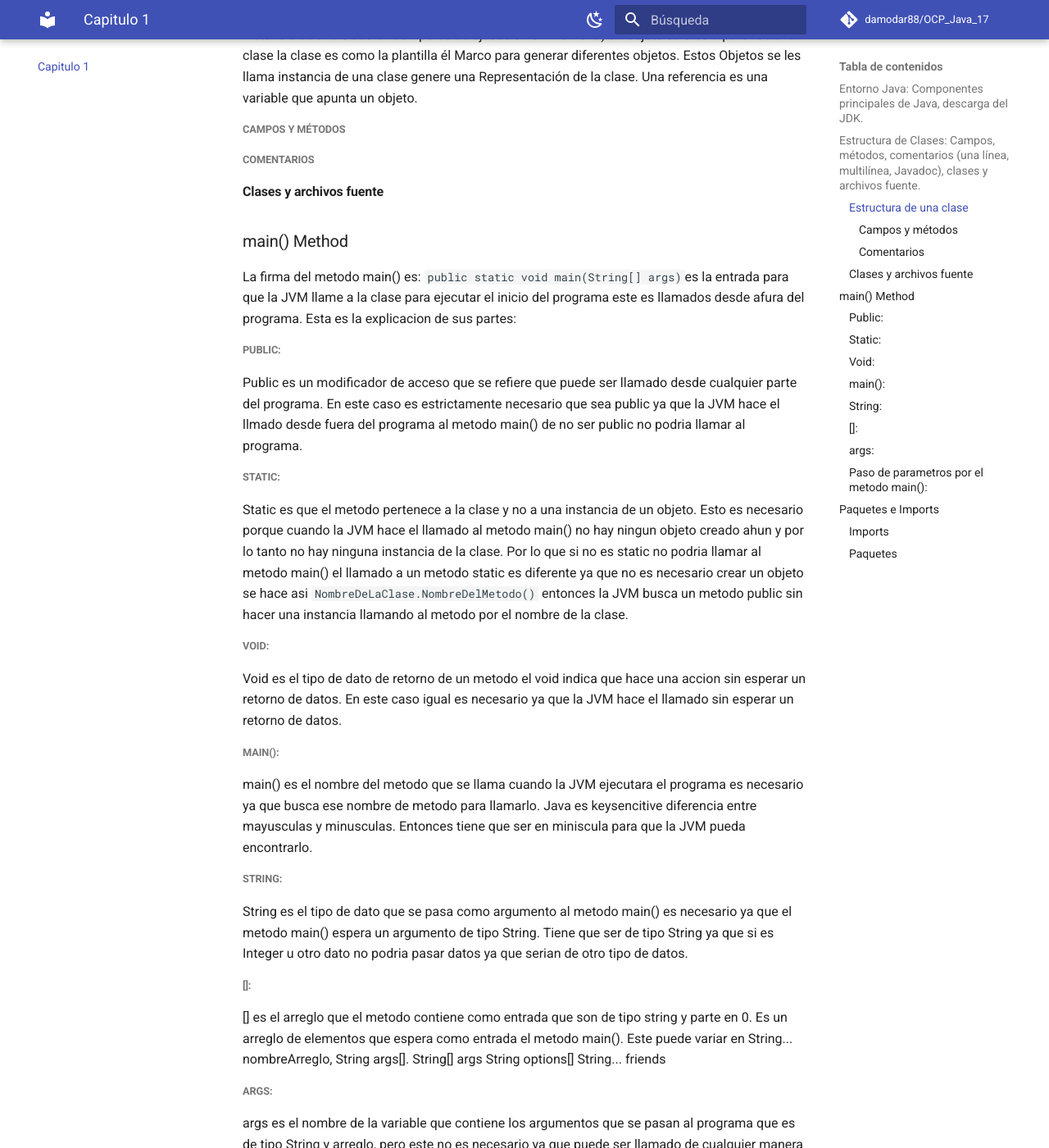
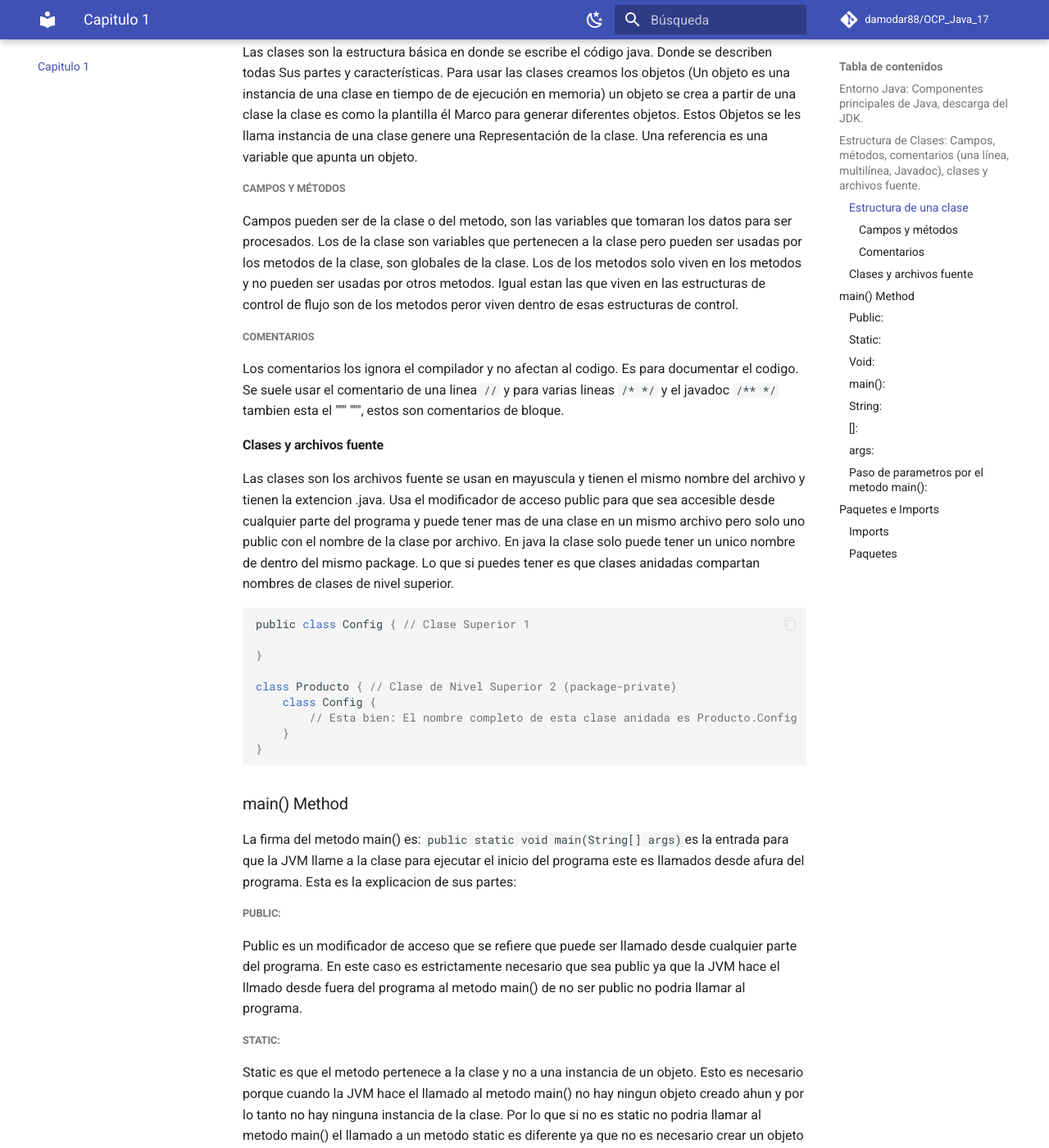
Before and after one commit to damodar88/OCP_Java_17, an MkDocs documentation site: the page built from docs/Chapter_1.md, in a window 1280 px wide and 1400 px high, scrolled down 2070 px. Shown: the whole window at 82% size. Built offline with MkDocs 1.6.1 and Material for MkDocs 9.7.7, drawn with Linux system fonts in a browser that asks for light colours; comment, search, counter and statistics services are not loaded; some of the changed text lies outside the part shown.

Commit message:
doc: Add description clas and estructure

````diff
--- a/docs/Chapter_1.md
+++ b/docs/Chapter_1.md
@@ -1,4 +1,4 @@
-# Capítulo 1: Building Blocks (Fundamentos) #
+Capítulo 1: Building Blocks (Fundamentos)
 
 - Entorno Java: Componentes principales de Java, descarga del JDK.
 - Estructura de Clases: Campos, métodos, comentarios (una línea, multilínea, Javadoc).
@@ -6,60 +6,70 @@
 - Paquetes e Imports: Declaraciones de paquetes, import (con y sin comodines *), conflictos de nombres, java.lang
   (importación automática), creación de paquetes, compilación y ejecución con paquetes y JARs.
 - Orden de Elementos en una Clase: Orden de las declaraciones (package, import, clase).
-    - Variables:Tipos Primitivos: Los ocho tipos primitivos de Java (byte, short, int, long, float, double, boolean,
-      char), sus tamaños y rangos. Sufijos para float (f) y long (l).
-    - Clases Wrapper: Clases objeto correspondientes a los primitivos (Integer, Boolean, etc.), métodos valueOf(),
-      métodos *Value() (ej., intValue()), pérdida de precisión.
-    - Strings: Inmutabilidad, concatenación (+), literales de cadena, bloques de texto (comillas triples """),
-      caracteres de escape (\n, \t, \"), strip(), trim(), indent(), translateEscapes(), String.format() y formatted(),
-      símbolos de formato (%s, %d, %f, %n), banderas de formato.
-    - StringBuilder: Mutabilidad, métodos append(), insert(), delete(), reverse().
-    - Identificadores: Reglas para nombres de variables, métodos y clases (letras, números, _, $, no pueden empezar con
-      números, no pueden ser _ individualmente, palabras reservadas).
-    - Declaración Múltiple: Declarar múltiples variables del mismo tipo en una sola línea.
-    - Inicialización de Variables:Variables Locales: Deben ser inicializadas explícitamente.
-    - Variables de Instancia y Clase: Reciben valores por defecto (0 para números, false para booleans, null para
-      referencias).
-    - Var (Inferencia de Tipo de Variable Local): Solo para variables locales, el tipo es inferido en tiempo de
-      compilación, no cambia en tiempo de ejecución. No se puede usar con parámetros de método, variables de instancia
-      o variables de clase.
-    - Alcance de Variables (Scope):Variables Locales: En el ámbito del bloque donde se declaran.
-    - Variables de Instancia: Disponibles durante toda la vida del objeto.
-    - Variables de Clase (static): Disponibles durante toda la vida del programa.
-    - Destrucción de Objetos:Garbage Collection: Proceso automático de liberación de memoria en el heap.
-    - Elegibilidad para GC: Un objeto es elegible cuando no tiene referencias apuntando a él o todas sus referencias
-      están fuera de alcance. Distinción entre objeto y referencia.
+  - Variables:Tipos Primitivos: Los ocho tipos primitivos de Java (byte, short, int, long, float, double, boolean,
+    char), sus tamaños y rangos. Sufijos para float (f) y long (l).
+  - Clases Wrapper: Clases objeto correspondientes a los primitivos (Integer, Boolean, etc.), métodos valueOf(),
+    métodos *Value() (ej., intValue()), pérdida de precisión.
+  - Strings: Inmutabilidad, concatenación (+), literales de cadena, bloques de texto (comillas triples """),
+    caracteres de escape (\n, \t, \"), strip(), trim(), indent(), translateEscapes(), String.format() y formatted(),
+    símbolos de formato (%s, %d, %f, %n), banderas de formato.
+  - StringBuilder: Mutabilidad, métodos append(), insert(), delete(), reverse().
+  - Identificadores: Reglas para nombres de variables, métodos y clases (letras, números, _, $, no pueden empezar con
+    números, no pueden ser _ individualmente, palabras reservadas).
+  - Declaración Múltiple: Declarar múltiples variables del mismo tipo en una sola línea.
+  - Inicialización de Variables:Variables Locales: Deben ser inicializadas explícitamente.
+  - Variables de Instancia y Clase: Reciben valores por defecto (0 para números, false para booleans, null para
+    referencias).
+  - Var (Inferencia de Tipo de Variable Local): Solo para variables locales, el tipo es inferido en tiempo de
+    compilación, no cambia en tiempo de ejecución. No se puede usar con parámetros de método, variables de instancia
+    o variables de clase.
+  - Alcance de Variables (Scope):Variables Locales: En el ámbito del bloque donde se declaran.
+  - Variables de Instancia: Disponibles durante toda la vida del objeto.
+  - Variables de Clase (static): Disponibles durante toda la vida del programa.
+  - Destrucción de Objetos:Garbage Collection: Proceso automático de liberación de memoria en el heap.
+  - Elegibilidad para GC: Un objeto es elegible cuando no tiene referencias apuntando a él o todas sus referencias
+    están fuera de alcance. Distinción entre objeto y referencia.
 
-
-### Entorno Java: Componentes principales de Java, descarga del JDK. ###
+### Entorno Java: Componentes principales de Java, descarga del JDK.
 
 El JDK contiene el software mínimo necesario para el desarrollo en java. Son estos comandos:
 
- - javac: Convierte los archivos con la extensión .java en .class (bytecode)
- ```
+- javac: Convierte los archivos con la extensión .java en .class (bytecode)
+
+```
 javac hola.java
- ```
- - java: Ejecuta el programa no se pone la extencion .class de bitecode
+```
+
+- java: Ejecuta el programa no se pone la extencion .class de bitecode o dara error. La JVM busca busca el archivo
+  correspondiente a la clase principal.
+
 ```
 java hola
 ```
- - jar: El .jar se hace con el comando jar o con una herramienta Maven/Gradle
+
+- jar: El .jar se hace con el comando jar o con una herramienta Maven/Gradle. Es para empaquetar varios archivos en un
+  archivo clases .jar
+
 ```
 jar cvf programa.jar *.class
 ```
- - javadoc: Genera la documentación los archivos .html se hace sobre un archivo .java y se suele usar la opción -d para
-el directorio
+
+- javadoc: Genera la documentación los archivos .html se hace sobre un archivo .java y se suele usar la opción -d para
+  el directorio
+
 ```
 javadoc -d docs Hola.java
 ```
- - JRE: (Java Runtime Environment) Es el entorno de ejecución de Java. Ejecuta aplicaciones java ya compiladas. Incluye:
-   - JVM (Java Virtual Machine)
-   - Librerías estándar
-   - Archivos de configuración necesarios para correr programas.
 
-### Estructura de Clases: Campos, métodos, comentarios (una línea, multilínea, Javadoc), clases y archivos fuente. ###
+- JRE: (Java Runtime Environment) Es el entorno de ejecución de Java. Ejecuta aplicaciones java ya compiladas. Incluye:
+  - JVM (Java Virtual Machine)
+  - Librerías estándar
+  - Archivos de configuración necesarios para correr programas.
 
-#### Estructura de una clase ####
+### Estructura de Clases: Campos, métodos, comentarios (una línea, multilínea, Javadoc), clases y archivos fuente.
+
+#### Estructura de una clase
+
 Las clases son la estructura básica en donde se escribe el código java. Donde se describen todas
 Sus partes y características.
 Para usar las clases creamos los objetos (Un objeto es una instancia de una clase en tiempo de
@@ -67,54 +77,87 @@ de ejecución en memoria) un objeto se crea a partir de una clase la clase es co
 Marco para generar diferentes objetos. Estos Objetos se les llama instancia de una clase genere una
 Representación de la clase. Una referencia es una variable que apunta un objeto.
 
-##### Campos y métodos #####
+##### Campos y métodos
 
-##### Comentarios #####
+Campos pueden ser de la clase o del metodo, son las variables que tomaran los datos para ser procesados. Los de la clase
+son variables que pertenecen a la clase pero pueden ser usadas por los metodos de la clase, son globales de la clase. Los
+de los metodos solo viven en los metodos y no pueden ser usadas por otros metodos. Igual estan las que viven en las
+estructuras de control de flujo son de los metodos peror viven dentro de esas estructuras de control.
 
-#### Clases y archivos fuente ####
+##### Comentarios
 
+Los comentarios los ignora el compilador y no afectan al codigo. Es para documentar el codigo. Se suele usar el comentario
+de una linea ``//`` y para varias lineas ``/* */`` y el javadoc ``/** */`` tambien esta el """ """, estos son comentarios
+de bloque.
 
-### main() Method ###
+#### Clases y archivos fuente
 
-La firma del metodo main() es: ```public static void main(String[] args)```es la entrada para que la JVM llame a la
+Las clases son los archivos fuente se usan en mayuscula y tienen el mismo nombre del archivo y tienen la extencion .java.
+Usa el modificador de acceso public para que sea accesible desde cualquier parte del programa y puede tener mas de una
+clase en un mismo archivo pero solo uno public con el nombre de la clase por archivo. En java la clase solo puede tener
+un unico nombre de dentro del mismo package. Lo que si puedes tener es que clases anidadas compartan nombres de clases
+de nivel superior.
+
+```
+public class Config { // Clase Superior 1
+
+}
+
+class Producto { // Clase de Nivel Superior 2 (package-private)
+    class Config {
+        // Esta bien: El nombre completo de esta clase anidada es Producto.Config
+    }
+}
+```
+
+### main() Method
+
+La firma del metodo main() es: ``public static void main(String[] args)``es la entrada para que la JVM llame a la
 clase para ejecutar el inicio del programa este es llamados desde afura del programa.
 Esta es la explicacion de sus
 partes:
 
-##### Public: #####
+##### Public:
+
 Public es un modificador de acceso que se refiere que puede ser llamado desde cualquier parte del programa. En este caso
 es estrictamente necesario que sea public ya que la JVM hace el llmado desde fuera del programa al metodo main() de no
 ser public no podria llamar al programa.
 
-##### Static: #####
+##### Static:
+
 Static es que el metodo pertenece a la clase y no a una instancia de un objeto. Esto es necesario porque cuando la JVM
 hace el llamado al metodo main() no hay ningun objeto creado ahun y por lo tanto no hay ninguna instancia de la clase.
 Por lo que si no es static no podria llamar al metodo main() el llamado a un metodo static es diferente ya que no es
-necesario crear un objeto se hace asi  ```NombreDeLaClase.NombreDelMetodo()``` entonces la JVM busca un metodo public
+necesario crear un objeto se hace asi  ``NombreDeLaClase.NombreDelMetodo()`` entonces la JVM busca un metodo public
 sin hacer una instancia llamando al metodo por el nombre de la clase.
 
-##### Void: #####
+##### Void:
+
 Void es el tipo de dato de retorno de un metodo el void indica que hace una accion sin esperar un retorno de datos.
 En este caso igual es necesario ya que la JVM hace el llamado sin esperar un retorno de datos.
 
-##### main(): #####
+##### main():
+
 main() es el nombre del metodo que se llama cuando la JVM ejecutara el programa es necesario ya que busca ese nombre de
 metodo para llamarlo. Java es keysencitive diferencia entre mayusculas y minusculas. Entonces tiene que ser en miniscula
 para que la JVM pueda encontrarlo.
 
-##### String: #####
+##### String:
+
 String es el tipo de dato que se pasa como argumento al metodo main() es necesario ya que el metodo main() espera un
 argumento de tipo String. Tiene que ser de tipo String ya que si es Integer u otro dato no podria pasar datos ya que
 serian de otro tipo de datos.
 
-##### []: #####
+##### []:
+
 [] es el arreglo que el metodo contiene como entrada que son de tipo string y parte en 0. Es un arreglo de elementos que
 espera como entrada el metodo main(). Este puede variar en String... nombreArreglo, String args[].
 String[] args
 String options[]
 String... friends
 
-##### args: #####
+##### args:
+
 args es el nombre de la variable que contiene los argumentos que se pasan al programa que es de tipo String y arreglo,
 pero este no es necesario ya que puede ser llamado de cualquier manera no es necesario que sea args. Ya que es solo
 el nombre de entrada de los argumentos.
@@ -125,7 +168,8 @@ por lo que es necesario, el nombre de la firma main() tiene que ser ese nombre y
 dato tiene que ser, [] el arreglo tiene que ir pero puede variar en como representarlo y args es el nombre que se puede
 cambiar.
 
-##### Paso de parametros por el metodo main(): #####
+##### Paso de parametros por el metodo main():
+
 Tambien se pueden pasar parametros al metodo main() como argumentos ya que es un arreglo de String.
 
 ```
@@ -135,8 +179,8 @@ public static void main(String[] args) {
 }
 ```
 
-``` javac miclase.java ```
-``` java miclase hola mundo ```
+``javac miclase.java``
+``java miclase hola mundo``
 
 Esto imprime en pantalla hola mundo pasando los parametros hola y mundo como argumentos a los dos String del arreglo pero
 si pasas mas parametros esto dara un error de que no hay mas espacio en el arreglo.
@@ -146,6 +190,7 @@ Exception in thread "main" java.lang.ArrayIndexOutOfBoundsException:
 Index 1 out of bounds for length 1
 at miclase.main(Zoo.java:
 ```
+
 Este tambien es un ejemplo valido de un metodo main() ya que a pesar de ser final sigue cumpliendo lo necesarioa para ser
 llamado y ejecutado por la JVM.
 
@@ -153,9 +198,9 @@ llamado y ejecutado por la JVM.
 public final static void main(final String[] nombreDelArreglo){};
 ```
 
-### Paquetes e Imports ###
+### Paquetes e Imports
 
-##### Imports #####
+##### Imports
 
 En java existen miles de clases y librerias disponibles que nos permiten reutilizar codigo sin tener que duplicarlo.
 Usamos la instruccion `import` para indicarle al compilador donde encontrar una clase o libreria especifica que queremos
@@ -163,8 +208,8 @@ utilizar.
 De esta forma, el compilador sabe exactamente donde buscar esa clase y puede reutilizar el codigo.
 
 Ademas, los imports ayudan a mantener nuestro codigo mas organizado y legible. Cuando importamos dos clases con el mismo
-nombre(por ejemplo, java.util.Date y java.sql.Date), debemos usar el nombre completo de la clase(su ruta completa o nombre totalmente calificado) para evitar errores
+nombre(por ejemplo, java.util.Date y java.sql.Date), debemos usar el nombre completo de la clase(su ruta completa o nombre
+totalmente calificado) para evitar errores
 de compilacion.
 
-
-##### Paquetes #####
+##### Paquetes
````
